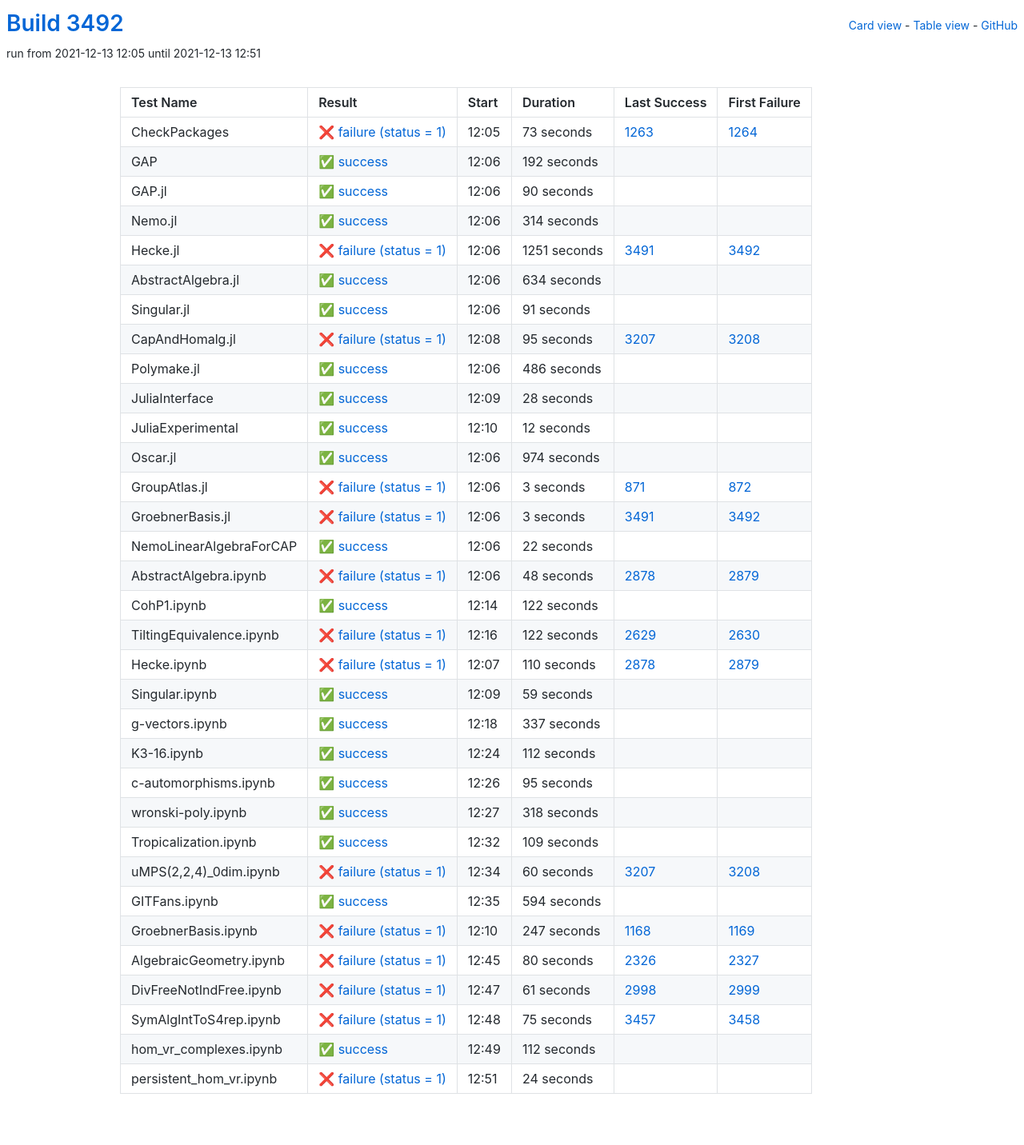
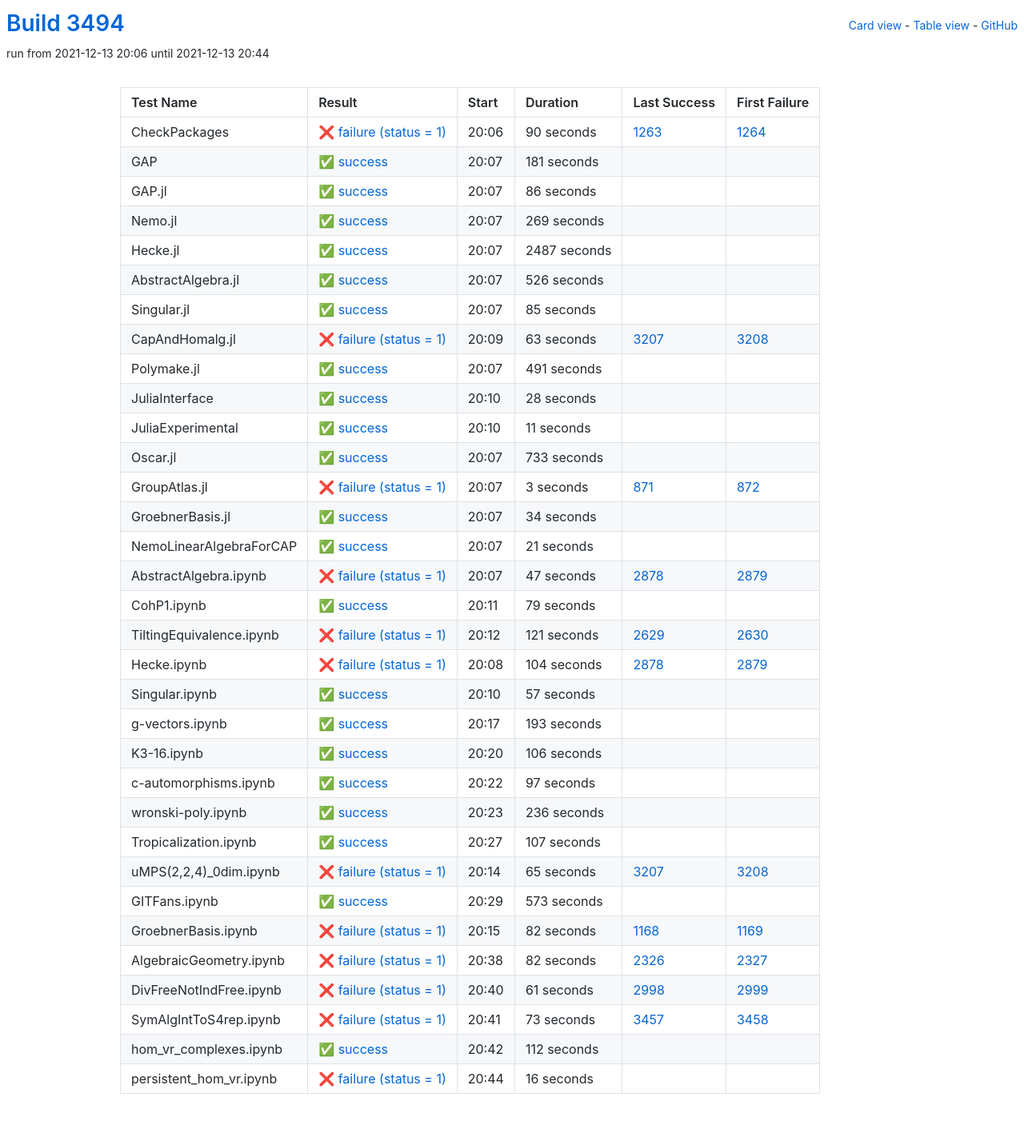
Before and after one commit to oscar-system/oscar-ci-status-stable, a Jekyll site: the page built from table.html, in a window 1280 px wide. Shown: the whole page at 80% size. Built offline with Jekyll 4.4.1, drawn with Linux system fonts in a browser that asks for light colours.

Commit message:
Build #3494

```diff
--- a/_data/ci.yml
+++ b/_data/ci.yml
@@ -1,6 +1,6 @@
 ---
-build: 3492
-build_url: https://oscarci.mathematik.uni-kl.de/job/oscar-stable/3492/
+build: 3494
+build_url: https://oscarci.mathematik.uni-kl.de/job/oscar-stable/3494/
 job: oscar-stable
 organization: oscar-system
 repo: oscar-ci-status-stable
@@ -8,116 +8,116 @@ repourl: https://github.com/oscar-system/oscar-ci-status-stable
 tests:
 - name: CheckPackages
   id: checkpackages
-  log: https://oscarci.mathematik.uni-kl.de/job/oscar-stable/3492/artifact/logs/build-3492/CheckPackages.log
-  start: 2021-12-13 12:05
+  log: https://oscarci.mathematik.uni-kl.de/job/oscar-stable/3494/artifact/logs/build-3494/CheckPackages.log
+  start: 2021-12-13 20:06
   success: false
   exitcode: 1
   status: failure
-  duration: 73
+  duration: 90
   last_success: 1263
   last_success_url: https://oscarci.mathematik.uni-kl.de/job/oscar-stable/1263/
   first_failure: 1264
   first_failure_url: https://oscarci.mathematik.uni-kl.de/job/oscar-stable/1264/
 - name: GAP
   id: gap
-  log: https://oscarci.mathematik.uni-kl.de/job/oscar-stable/3492/artifact/logs/build-3492/GAP.log
-  start: 2021-12-13 12:06
+  log: https://oscarci.mathematik.uni-kl.de/job/oscar-stable/3494/artifact/logs/build-3494/GAP.log
+  start: 2021-12-13 20:07
   success: true
   exitcode: 0
   status: success
-  duration: 192
+  duration: 181
   last_success: false
   last_success_url:
   first_failure: false
   first_failure_url:
 - name: GAP.jl
   id: gap-jl
-  log: https://oscarci.mathematik.uni-kl.de/job/oscar-stable/3492/artifact/logs/build-3492/GAP.jl.log
-  start: 2021-12-13 12:06
+  log: https://oscarci.mathematik.uni-kl.de/job/oscar-stable/3494/artifact/logs/build-3494/GAP.jl.log
+  start: 2021-12-13 20:07
   success: true
   exitcode: 0
   status: success
-  duration: 90
+  duration: 86
   last_success: false
   last_success_url:
   first_failure: false
   first_failure_url:
 - name: Nemo.jl
   id: nemo-jl
-  log: https://oscarci.mathematik.uni-kl.de/job/oscar-stable/3492/artifact/logs/build-3492/Nemo.jl.log
-  start: 2021-12-13 12:06
+  log: https://oscarci.mathematik.uni-kl.de/job/oscar-stable/3494/artifact/logs/build-3494/Nemo.jl.log
+  start: 2021-12-13 20:07
   success: true
   exitcode: 0
   status: success
-  duration: 314
+  duration: 269
   last_success: false
   last_success_url:
   first_failure: false
   first_failure_url:
 - name: Hecke.jl
   id: hecke-jl
-  log: https://oscarci.mathematik.uni-kl.de/job/oscar-stable/3492/artifact/logs/build-3492/Hecke.jl.log
-  start: 2021-12-13 12:06
-  success: false
-  exitcode: 1
-  status: failure
-  duration: 1251
-  last_success: 3491
-  last_success_url: https://oscarci.mathematik.uni-kl.de/job/oscar-stable/3491/
-  first_failure: 3492
-  first_failure_url: https://oscarci.mathematik.uni-kl.de/job/oscar-stable/3492/
-- name: AbstractAlgebra.jl
-  id: abstractalgebra-jl
-  log: https://oscarci.mathematik.uni-kl.de/job/oscar-stable/3492/artifact/logs/build-3492/AbstractAlgebra.jl.log
-  start: 2021-12-13 12:06
+  log: https://oscarci.mathematik.uni-kl.de/job/oscar-stable/3494/artifact/logs/build-3494/Hecke.jl.log
+  start: 2021-12-13 20:07
   success: true
   exitcode: 0
   status: success
-  duration: 634
+  duration: 2487
+  last_success: false
+  last_success_url:
+  first_failure: false
+  first_failure_url:
+- name: AbstractAlgebra.jl
+  id: abstractalgebra-jl
+  log: https://oscarci.mathematik.uni-kl.de/job/oscar-stable/3494/artifact/logs/build-3494/AbstractAlgebra.jl.log
+  start: 2021-12-13 20:07
+  success: true
+  exitcode: 0
+  status: success
+  duration: 526
   last_success: false
   last_success_url:
   first_failure: false
   first_failure_url:
 - name: Singular.jl
   id: singular-jl
-  log: https://oscarci.mathematik.uni-kl.de/job/oscar-stable/3492/artifact/logs/build-3492/Singular.jl.log
-  start: 2021-12-13 12:06
+  log: https://oscarci.mathematik.uni-kl.de/job/oscar-stable/3494/artifact/logs/build-3494/Singular.jl.log
+  start: 2021-12-13 20:07
   success: true
   exitcode: 0
   status: success
-  duration: 91
+  duration: 85
   last_success: false
   last_success_url:
   first_failure: false
   first_failure_url:
 - name: CapAndHomalg.jl
   id: capandhomalg-jl
-  log: https://oscarci.mathematik.uni-kl.de/job/oscar-stable/3492/artifact/logs/build-3492/CapAndHomalg.jl.log
-  start: 2021-12-13 12:08
+  log: https://oscarci.mathematik.uni-kl.de/job/oscar-stable/3494/artifact/logs/build-3494/CapAndHomalg.jl.log
+  start: 2021-12-13 20:09
   success: false
   exitcode: 1
   status: failure
-  duration: 95
+  duration: 63
   last_success: 3207
   last_success_url: https://oscarci.mathematik.uni-kl.de/job/oscar-stable/3207/
   first_failure: 3208
   first_failure_url: https://oscarci.mathematik.uni-kl.de/job/oscar-stable/3208/
 - name: Polymake.jl
   id: polymake-jl
-  log: https://oscarci.mathematik.uni-kl.de/job/oscar-stable/3492/artifact/logs/build-3492/Polymake.jl.log
-  start: 2021-12-13 12:06
+  log: https://oscarci.mathematik.uni-kl.de/job/oscar-stable/3494/artifact/logs/build-3494/Polymake.jl.log
+  start: 2021-12-13 20:07
   success: true
   exitcode: 0
   status: success
-  duration: 486
+  duration: 491
   last_success: false
   last_success_url:
   first_failure: false
   first_failure_url:
 - name: JuliaInterface
   id: juliainterface
-  log: https://oscarci.mathematik.uni-kl.de/job/oscar-stable/3492/artifact/logs/build-3492/JuliaInterface.log
-  start: 2021-12-13 12:09
+  log: https://oscarci.mathematik.uni-kl.de/job/oscar-stable/3494/artifact/logs/build-3494/JuliaInterface.log
+  start: 2021-12-13 20:10
   success: true
   exitcode: 0
   status: success
@@ -128,32 +128,32 @@ tests:
   first_failure_url:
 - name: JuliaExperimental
   id: juliaexperimental
-  log: https://oscarci.mathematik.uni-kl.de/job/oscar-stable/3492/artifact/logs/build-3492/JuliaExperimental.log
-  start: 2021-12-13 12:10
+  log: https://oscarci.mathematik.uni-kl.de/job/oscar-stable/3494/artifact/logs/build-3494/JuliaExperimental.log
+  start: 2021-12-13 20:10
   success: true
   exitcode: 0
   status: success
-  duration: 12
+  duration: 11
   last_success: false
   last_success_url:
   first_failure: false
   first_failure_url:
 - name: Oscar.jl
   id: oscar-jl
-  log: https://oscarci.mathematik.uni-kl.de/job/oscar-stable/3492/artifact/logs/build-3492/Oscar.jl.log
-  start: 2021-12-13 12:06
+  log: https://oscarci.mathematik.uni-kl.de/job/oscar-stable/3494/artifact/logs/build-3494/Oscar.jl.log
+  start: 2021-12-13 20:07
   success: true
   exitcode: 0
   status: success
-  duration: 974
+  duration: 733
   last_success: false
   last_success_url:
   first_failure: false
   first_failure_url:
 - name: GroupAtlas.jl
   id: groupatlas-jl
-  log: https://oscarci.mathematik.uni-kl.de/job/oscar-stable/3492/artifact/logs/build-3492/GroupAtlas.jl.log
-  start: 2021-12-13 12:06
+  log: https://oscarci.mathematik.uni-kl.de/job/oscar-stable/3494/artifact/logs/build-3494/GroupAtlas.jl.log
+  start: 2021-12-13 20:07
   success: false
   exitcode: 1
   status: failure
@@ -164,200 +164,200 @@ tests:
   first_failure_url: https://oscarci.mathematik.uni-kl.de/job/oscar-stable/872/
 - name: GroebnerBasis.jl
   id: groebnerbasis-jl
-  log: https://oscarci.mathematik.uni-kl.de/job/oscar-stable/3492/artifact/logs/build-3492/GroebnerBasis.jl.log
-  start: 2021-12-13 12:06
-  success: false
-  exitcode: 1
-  status: failure
-  duration: 3
-  last_success: 3491
-  last_success_url: https://oscarci.mathematik.uni-kl.de/job/oscar-stable/3491/
-  first_failure: 3492
-  first_failure_url: https://oscarci.mathematik.uni-kl.de/job/oscar-stable/3492/
-- name: NemoLinearAlgebraForCAP
-  id: nemolinearalgebraforcap
-  log: https://oscarci.mathematik.uni-kl.de/job/oscar-stable/3492/artifact/logs/build-3492/NemoLinearAlgebraForCAP.log
-  start: 2021-12-13 12:06
+  log: https://oscarci.mathematik.uni-kl.de/job/oscar-stable/3494/artifact/logs/build-3494/GroebnerBasis.jl.log
+  start: 2021-12-13 20:07
   success: true
   exitcode: 0
   status: success
-  duration: 22
+  duration: 34
+  last_success: false
+  last_success_url:
+  first_failure: false
+  first_failure_url:
+- name: NemoLinearAlgebraForCAP
+  id: nemolinearalgebraforcap
+  log: https://oscarci.mathematik.uni-kl.de/job/oscar-stable/3494/artifact/logs/build-3494/NemoLinearAlgebraForCAP.log
+  start: 2021-12-13 20:07
+  success: true
+  exitcode: 0
+  status: success
+  duration: 21
   last_success: false
   last_success_url:
   first_failure: false
   first_failure_url:
 - name: AbstractAlgebra.ipynb
   id: abstractalgebra-ipynb
-  log: https://oscarci.mathematik.uni-kl.de/job/oscar-stable/3492/artifact/logs/build-3492/AbstractAlgebra.ipynb.log
-  start: 2021-12-13 12:06
+  log: https://oscarci.mathematik.uni-kl.de/job/oscar-stable/3494/artifact/logs/build-3494/AbstractAlgebra.ipynb.log
+  start: 2021-12-13 20:07
   success: false
   exitcode: 1
   status: failure
-  duration: 48
+  duration: 47
   last_success: 2878
   last_success_url: https://oscarci.mathematik.uni-kl.de/job/oscar-stable/2878/
   first_failure: 2879
   first_failure_url: https://oscarci.mathematik.uni-kl.de/job/oscar-stable/2879/
 - name: CohP1.ipynb
   id: cohp1-ipynb
-  log: https://oscarci.mathematik.uni-kl.de/job/oscar-stable/3492/artifact/logs/build-3492/CohP1.ipynb.log
-  start: 2021-12-13 12:14
+  log: https://oscarci.mathematik.uni-kl.de/job/oscar-stable/3494/artifact/logs/build-3494/CohP1.ipynb.log
+  start: 2021-12-13 20:11
   success: true
   exitcode: 0
   status: success
-  duration: 122
+  duration: 79
   last_success: false
   last_success_url:
   first_failure: false
   first_failure_url:
 - name: TiltingEquivalence.ipynb
   id: tiltingequivalence-ipynb
-  log: https://oscarci.mathematik.uni-kl.de/job/oscar-stable/3492/artifact/logs/build-3492/TiltingEquivalence.ipynb.log
-  start: 2021-12-13 12:16
+  log: https://oscarci.mathematik.uni-kl.de/job/oscar-stable/3494/artifact/logs/build-3494/TiltingEquivalence.ipynb.log
+  start: 2021-12-13 20:12
   success: false
   exitcode: 1
   status: failure
-  duration: 122
+  duration: 121
   last_success: 2629
   last_success_url: https://oscarci.mathematik.uni-kl.de/job/oscar-stable/2629/
   first_failure: 2630
   first_failure_url: https://oscarci.mathematik.uni-kl.de/job/oscar-stable/2630/
 - name: Hecke.ipynb
   id: hecke-ipynb
-  log: https://oscarci.mathematik.uni-kl.de/job/oscar-stable/3492/artifact/logs/build-3492/Hecke.ipynb.log
-  start: 2021-12-13 12:07
+  log: https://oscarci.mathematik.uni-kl.de/job/oscar-stable/3494/artifact/logs/build-3494/Hecke.ipynb.log
+  start: 2021-12-13 20:08
   success: false
   exitcode: 1
   status: failure
-  duration: 110
+  duration: 104
   last_success: 2878
   last_success_url: https://oscarci.mathematik.uni-kl.de/job/oscar-stable/2878/
   first_failure: 2879
   first_failure_url: https://oscarci.mathematik.uni-kl.de/job/oscar-stable/2879/
 - name: Singular.ipynb
   id: singular-ipynb
-  log: https://oscarci.mathematik.uni-kl.de/job/oscar-stable/3492/artifact/logs/build-3492/Singular.ipynb.log
-  start: 2021-12-13 12:09
+  log: https://oscarci.mathematik.uni-kl.de/job/oscar-stable/3494/artifact/logs/build-3494/Singular.ipynb.log
+  start: 2021-12-13 20:10
   success: true
   exitcode: 0
   status: success
-  duration: 59
+  duration: 57
   last_success: false
   last_success_url:
   first_failure: false
   first_failure_url:
 - name: g-vectors.ipynb
   id: g-vectors-ipynb
-  log: https://oscarci.mathematik.uni-kl.de/job/oscar-stable/3492/artifact/logs/build-3492/g-vectors.ipynb.log
-  start: 2021-12-13 12:18
+  log: https://oscarci.mathematik.uni-kl.de/job/oscar-stable/3494/artifact/logs/build-3494/g-vectors.ipynb.log
+  start: 2021-12-13 20:17
   success: true
   exitcode: 0
   status: success
-  duration: 337
+  duration: 193
   last_success: false
   last_success_url:
   first_failure: false
   first_failure_url:
 - name: K3-16.ipynb
   id: k3-16-ipynb
-  log: https://oscarci.mathematik.uni-kl.de/job/oscar-stable/3492/artifact/logs/build-3492/K3-16.ipynb.log
-  start: 2021-12-13 12:24
+  log: https://oscarci.mathematik.uni-kl.de/job/oscar-stable/3494/artifact/logs/build-3494/K3-16.ipynb.log
+  start: 2021-12-13 20:20
   success: true
   exitcode: 0
   status: success
-  duration: 112
+  duration: 106
   last_success: false
   last_success_url:
   first_failure: false
   first_failure_url:
 - name: c-automorphisms.ipynb
   id: c-automorphisms-ipynb
-  log: https://oscarci.mathematik.uni-kl.de/job/oscar-stable/3492/artifact/logs/build-3492/c-automorphisms.ipynb.log
-  start: 2021-12-13 12:26
+  log: https://oscarci.mathematik.uni-kl.de/job/oscar-stable/3494/artifact/logs/build-3494/c-automorphisms.ipynb.log
+  start: 2021-12-13 20:22
   success: true
   exitcode: 0
   status: success
-  duration: 95
+  duration: 97
   last_success: false
   last_success_url:
   first_failure: false
   first_failure_url:
 - name: wronski-poly.ipynb
   id: wronski-poly-ipynb
-  log: https://oscarci.mathematik.uni-kl.de/job/oscar-stable/3492/artifact/logs/build-3492/wronski-poly.ipynb.log
-  start: 2021-12-13 12:27
+  log: https://oscarci.mathematik.uni-kl.de/job/oscar-stable/3494/artifact/logs/build-3494/wronski-poly.ipynb.log
+  start: 2021-12-13 20:23
   success: true
   exitcode: 0
   status: success
-  duration: 318
+  duration: 236
   last_success: false
   last_success_url:
   first_failure: false
   first_failure_url:
 - name: Tropicalization.ipynb
   id: tropicalization-ipynb
-  log: https://oscarci.mathematik.uni-kl.de/job/oscar-stable/3492/artifact/logs/build-3492/Tropicalization.ipynb.log
-  start: 2021-12-13 12:32
+  log: https://oscarci.mathematik.uni-kl.de/job/oscar-stable/3494/artifact/logs/build-3494/Tropicalization.ipynb.log
+  start: 2021-12-13 20:27
   success: true
   exitcode: 0
   status: success
-  duration: 109
+  duration: 107
   last_success: false
   last_success_url:
   first_failure: false
   first_failure_url:
 - name: uMPS(2,2,4)_0dim.ipynb
   id: umps-2-2-4-0dim-ipynb
-  log: https://oscarci.mathematik.uni-kl.de/job/oscar-stable/3492/artifact/logs/build-3492/uMPS-2-2-4-_0dim.ipynb.log
-  start: 2021-12-13 12:34
+  log: https://oscarci.mathematik.uni-kl.de/job/oscar-stable/3494/artifact/logs/build-3494/uMPS-2-2-4-_0dim.ipynb.log
+  start: 2021-12-13 20:14
   success: false
   exitcode: 1
   status: failure
-  duration: 60
+  duration: 65
   last_success: 3207
   last_success_url: https://oscarci.mathematik.uni-kl.de/job/oscar-stable/3207/
   first_failure: 3208
   first_failure_url: https://oscarci.mathematik.uni-kl.de/job/oscar-stable/3208/
 - name: GITFans.ipynb
   id: gitfans-ipynb
-  log: https://oscarci.mathematik.uni-kl.de/job/oscar-stable/3492/artifact/logs/build-3492/GITFans.ipynb.log
-  start: 2021-12-13 12:35
+  log: https://oscarci.mathematik.uni-kl.de/job/oscar-stable/3494/artifact/logs/build-3494/GITFans.ipynb.log
+  start: 2021-12-13 20:29
   success: true
   exitcode: 0
   status: success
-  duration: 594
+  duration: 573
   last_success: false
   last_success_url:
   first_failure: false
   first_failure_url:
 - name: GroebnerBasis.ipynb
   id: groebnerbasis-ipynb
-  log: https://oscarci.mathematik.uni-kl.de/job/oscar-stable/3492/artifact/logs/build-3492/GroebnerBasis.ipynb.log
-  start: 2021-12-13 12:10
+  log: https://oscarci.mathematik.uni-kl.de/job/oscar-stable/3494/artifact/logs/build-3494/GroebnerBasis.ipynb.log
+  start: 2021-12-13 20:15
   success: false
   exitcode: 1
   status: failure
-  duration: 247
+  duration: 82
   last_success: 1168
   last_success_url: https://oscarci.mathematik.uni-kl.de/job/oscar-stable/1168/
   first_failure: 1169
   first_failure_url: https://oscarci.mathematik.uni-kl.de/job/oscar-stable/1169/
 - name: AlgebraicGeometry.ipynb
   id: algebraicgeometry-ipynb
-  log: https://oscarci.mathematik.uni-kl.de/job/oscar-stable/3492/artifact/logs/build-3492/AlgebraicGeometry.ipynb.log
-  start: 2021-12-13 12:45
+  log: https://oscarci.mathematik.uni-kl.de/job/oscar-stable/3494/artifact/logs/build-3494/AlgebraicGeometry.ipynb.log
+  start: 2021-12-13 20:38
   success: false
   exitcode: 1
   status: failure
-  duration: 80
+  duration: 82
   last_success: 2326
   last_success_url: https://oscarci.mathematik.uni-kl.de/job/oscar-stable/2326/
   first_failure: 2327
   first_failure_url: https://oscarci.mathematik.uni-kl.de/job/oscar-stable/2327/
 - name: DivFreeNotIndFree.ipynb
   id: divfreenotindfree-ipynb
-  log: https://oscarci.mathematik.uni-kl.de/job/oscar-stable/3492/artifact/logs/build-3492/DivFreeNotIndFree.ipynb.log
-  start: 2021-12-13 12:47
+  log: https://oscarci.mathematik.uni-kl.de/job/oscar-stable/3494/artifact/logs/build-3494/DivFreeNotIndFree.ipynb.log
+  start: 2021-12-13 20:40
   success: false
   exitcode: 1
   status: failure
@@ -368,20 +368,20 @@ tests:
   first_failure_url: https://oscarci.mathematik.uni-kl.de/job/oscar-stable/2999/
 - name: SymAlgIntToS4rep.ipynb
   id: symalginttos4rep-ipynb
-  log: https://oscarci.mathematik.uni-kl.de/job/oscar-stable/3492/artifact/logs/build-3492/SymAlgIntToS4rep.ipynb.log
-  start: 2021-12-13 12:48
+  log: https://oscarci.mathematik.uni-kl.de/job/oscar-stable/3494/artifact/logs/build-3494/SymAlgIntToS4rep.ipynb.log
+  start: 2021-12-13 20:41
   success: false
   exitcode: 1
   status: failure
-  duration: 75
+  duration: 73
   last_success: 3457
   last_success_url: https://oscarci.mathematik.uni-kl.de/job/oscar-stable/3457/
   first_failure: 3458
   first_failure_url: https://oscarci.mathematik.uni-kl.de/job/oscar-stable/3458/
 - name: hom_vr_complexes.ipynb
   id: hom-vr-complexes-ipynb
-  log: https://oscarci.mathematik.uni-kl.de/job/oscar-stable/3492/artifact/logs/build-3492/hom_vr_complexes.ipynb.log
-  start: 2021-12-13 12:49
+  log: https://oscarci.mathematik.uni-kl.de/job/oscar-stable/3494/artifact/logs/build-3494/hom_vr_complexes.ipynb.log
+  start: 2021-12-13 20:42
   success: true
   exitcode: 0
   status: success
@@ -392,12 +392,12 @@ tests:
   first_failure_url:
 - name: persistent_hom_vr.ipynb
   id: persistent-hom-vr-ipynb
-  log: https://oscarci.mathematik.uni-kl.de/job/oscar-stable/3492/artifact/logs/build-3492/persistent_hom_vr.ipynb.log
-  start: 2021-12-13 12:51
+  log: https://oscarci.mathematik.uni-kl.de/job/oscar-stable/3494/artifact/logs/build-3494/persistent_hom_vr.ipynb.log
+  start: 2021-12-13 20:44
   success: false
   exitcode: 1
   status: failure
-  duration: 24
+  duration: 16
   last_success: false
   last_success_url:
   first_failure: false
```
Also changed, not shown: README.md.
